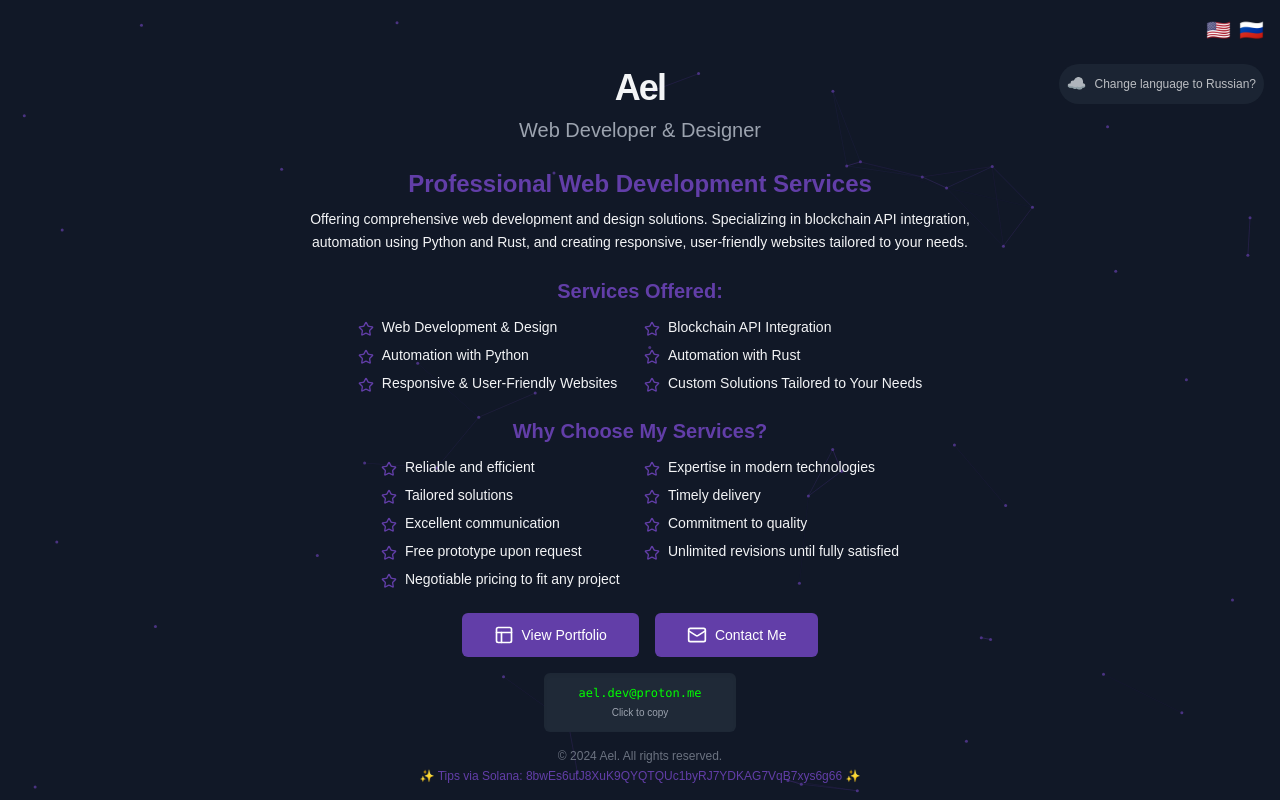
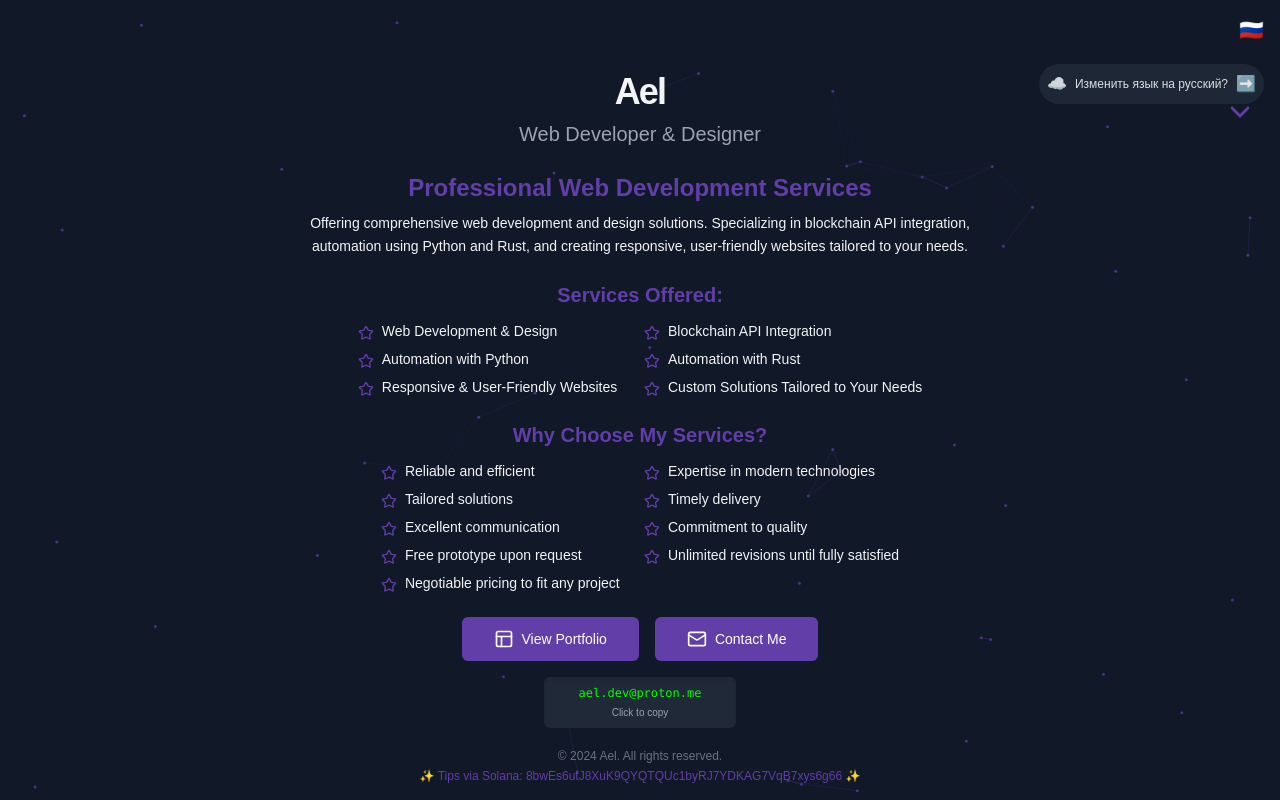
Before and after one commit to HeyAshh/portfolio.ael, a Next.js app: page / in a window 1280 px wide. Built offline with nearby package versions, Linux system fonts and the light colour scheme.

Commit message:
Update page.tsx

```diff
--- a/app/page.tsx
+++ b/app/page.tsx
@@ -89,7 +89,7 @@ const translations = {
     footer: '© ',
     solanaTip: '✨ Tips via Solana: 8bwEs6utJ8XuK9QYQTQUc1byRJ7YDKAG7VqB7xys6g66 ✨',
     emailCode: 'ael.dev@proton.me',
-    languagePrompt: 'Change language to Russian?',
+    languagePrompt: 'Изменить язык на русский?',
   },
   ru: {
     name: 'Ael',
@@ -123,13 +123,14 @@ const translations = {
     footer: '© ',
     solanaTip: '✨ Пожертвования через Solana: 8bwEs6utJ8XuK9QYQTQUc1byRJ7YDKAG7VqB7xys6g66 ✨',
     emailCode: 'ael.dev@proton.me',
-    languagePrompt: 'Изменить язык на русский?',
+    languagePrompt: 'Change language to English?',
   },
 };
 
 export default function Home() {
   const canvasRef = useRef<HTMLCanvasElement>(null);
   const [language, setLanguage] = useState<'en' | 'ru'>('en');
+  const [showPrompt, setShowPrompt] = useState(true);
 
   const t = translations[language];
 
@@ -230,38 +231,63 @@ export default function Home() {
     );
   };
 
+  // Handle language change and hide prompt
+  const handleLanguageChange = () => {
+    setLanguage(language === 'en' ? 'ru' : 'en');
+    setShowPrompt(false);
+  };
+
   return (
     <div className="relative min-h-screen bg-gray-900 text-gray-100 flex flex-col justify-center items-center p-4 overflow-hidden">
       {/* Language Switcher */}
       <div className="absolute top-4 right-4 flex space-x-2 z-20">
-        <button
-          onClick={() => setLanguage('en')}
-          aria-label="English"
-          className={`text-xl ${
-            language === 'en' ? 'text-[#623ea8]' : 'text-gray-400'
-          }`}
-        >
-          🇺🇸
-        </button>
-        <button
-          onClick={() => setLanguage('ru')}
-          aria-label="Russian"
-          className={`text-xl ${
-            language === 'ru' ? 'text-[#623ea8]' : 'text-gray-400'
-          }`}
-        >
-          🇷🇺
-        </button>
+        {language === 'en' ? (
+          <button
+            onClick={handleLanguageChange}
+            aria-label="Russian"
+            className="text-xl text-[#623ea8] focus:outline-none"
+          >
+            🇷🇺
+          </button>
+        ) : (
+          <button
+            onClick={handleLanguageChange}
+            aria-label="English"
+            className="text-xl text-[#623ea8] focus:outline-none"
+          >
+            🇺🇸
+          </button>
+        )}
       </div>
 
       {/* Language Prompt Cloud */}
-      {language === 'en' && (
-        <div className="absolute top-16 right-4 bg-gray-800 p-2 rounded-full flex items-center space-x-2 opacity-75">
+      {showPrompt && (
+        <div className="absolute top-16 right-4 flex items-center space-x-2 bg-gray-800 p-2 rounded-full opacity-90">
           <span>☁️</span>
-          <span className="text-xs">
-            {translations.en.languagePrompt}
-          </span>
+          <span className="text-xs">{t.languagePrompt}</span>
+          <button
+            onClick={handleLanguageChange}
+            className="ml-1 text-[#623ea8] focus:outline-none"
+            aria-label="Change Language"
+          >
+            ➡️
+          </button>
         </div>
+      )}
+
+      {/* Arrow from Cloud to Language Switcher */}
+      {showPrompt && (
+        <svg
+          className="absolute top-24 right-6 w-8 h-8 z-10"
+          viewBox="0 0 24 24"
+          fill="none"
+          stroke="#623ea8"
+          strokeWidth="2"
+          strokeLinecap="round"
+          strokeLinejoin="round"
+        >
+          <path d="M6 9l6 6 6-6" />
+        </svg>
       )}
 
       <canvas
@@ -331,9 +357,9 @@ export default function Home() {
               {t.contactButton}
             </Button>
           </div>
-          {/* Single Email Code Block */}
+          {/* Single Email Copy Button */}
           <button
-            className="bg-gray-800 p-3 rounded-md shadow-inner w-48 text-center cursor-pointer flex flex-col items-center"
+            className="bg-gray-800 p-2 rounded-md shadow-inner w-48 text-center cursor-pointer flex flex-col items-center"
             onClick={() => copyToClipboard(t.emailCode)}
           >
             <code className="text-xs text-[#00ff00]">{t.emailCode}</code>
```
